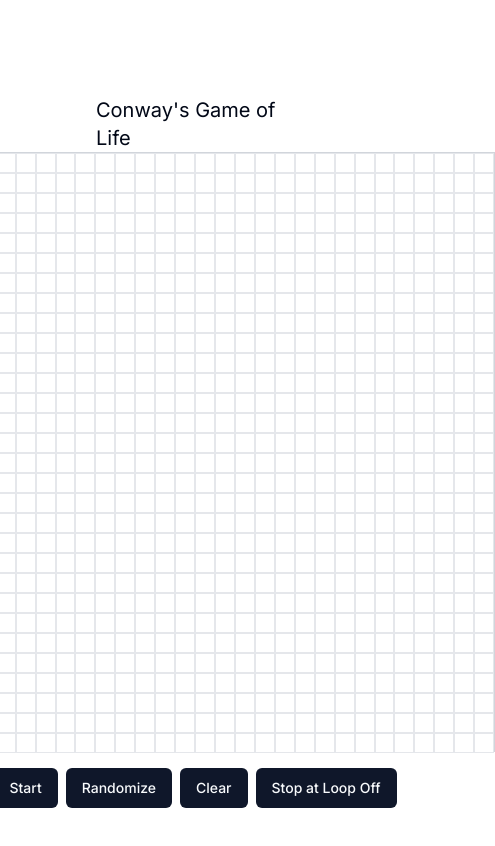
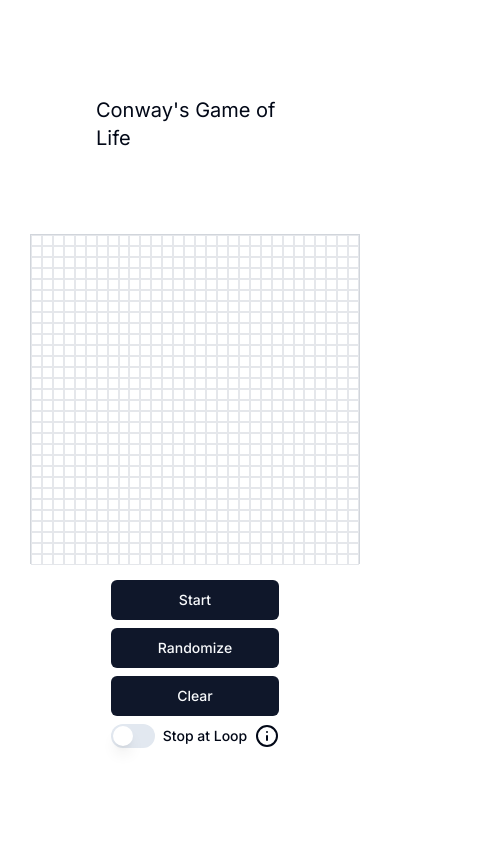
Before and after one commit to Tejs1/game-of-life, a Next.js app: page / in a window 390 px wide. Shown: the top 846 px of the page, 495 px wide, since content can reach past the window. Built offline with nearby package versions, Linux system fonts and the light colour scheme.

Commit message:
refactor: added swich to stop loop and cell width adjuments for mobile devices

```diff
--- a/app/GameOfLife.tsx
+++ b/app/GameOfLife.tsx
@@ -1,9 +1,24 @@
 "use client"
 import React, { useState, useEffect, useCallback, useRef } from "react"
 import { Button } from "@/components/ui/button"
+import { Switch } from "@/components/ui/switch"
+import { Label } from "@/components/ui/label"
+import {
+	Tooltip,
+	TooltipContent,
+	TooltipProvider,
+	TooltipTrigger,
+} from "@/components/ui/tooltip"
+import { Info } from "lucide-react"
+// device width
+
+function getCellSize(): number {
+	const minDimension = Math.min(window.innerWidth, window.innerHeight)
+	return Math.min(Math.floor(minDimension / 35), 20)
+}
 
 const GRID_SIZE = 30
-const CELL_SIZE = 20
+const CELL_SIZE = getCellSize()
 
 type Grid = boolean[][]
 
@@ -158,7 +173,7 @@
 	}
 
 	return (
-		<div className="flex flex-col items-center gap-4">
+		<div className="flex flex-col items-center gap-4 justify-center">
 			<div
 				ref={gridRef}
 				className="border border-gray-300 inline-block touch-none"
@@ -186,7 +201,7 @@
 					</div>
 				))}
 			</div>
-			<div className="flex gap-2">
+			<div className="flex gap-2 flex-col sm:flex-row">
 				<Button onClick={() => setIsRunning(!isRunning)}>
 					{isRunning ? "Stop" : "Start"}
 				</Button>
@@ -196,9 +211,28 @@
 				<Button onClick={clearGrid} disabled={isRunning}>
 					Clear
 				</Button>
-				<Button onClick={() => setStopAtLoop(!stopAtLoop)}>
-					{stopAtLoop ? "Stop at Loop On" : "Stop at Loop Off"}
-				</Button>
+
+				<div className="flex items-center space-x-2 ">
+					<Switch
+						id="loop"
+						checked={stopAtLoop}
+						onCheckedChange={() => setStopAtLoop(!stopAtLoop)}
+					/>
+					<Label htmlFor="loop">Stop at Loop</Label>
+					<TooltipProvider>
+						<Tooltip>
+							<TooltipTrigger>
+								<Info />
+							</TooltipTrigger>
+							<TooltipContent>
+								<p>
+									pauses the game when it detects a repeating pattern in the
+									grid.
+								</p>
+							</TooltipContent>
+						</Tooltip>
+					</TooltipProvider>
+				</div>
 			</div>
 		</div>
 	)
--- /dev/null
+++ b/components/ui/label.tsx
@@ -0,0 +1,26 @@
+"use client"
+
+import * as React from "react"
+import * as LabelPrimitive from "@radix-ui/react-label"
+import { cva, type VariantProps } from "class-variance-authority"
+
+import { cn } from "@/lib/utils"
+
+const labelVariants = cva(
+  "text-sm font-medium leading-none peer-disabled:cursor-not-allowed peer-disabled:opacity-70"
+)
+
+const Label = React.forwardRef<
+  React.ElementRef<typeof LabelPrimitive.Root>,
+  React.ComponentPropsWithoutRef<typeof LabelPrimitive.Root> &
+    VariantProps<typeof labelVariants>
+>(({ className, ...props }, ref) => (
+  <LabelPrimitive.Root
+    ref={ref}
+    className={cn(labelVariants(), className)}
+    {...props}
+  />
+))
+Label.displayName = LabelPrimitive.Root.displayName
+
+export { Label }
--- /dev/null
+++ b/components/ui/switch.tsx
@@ -0,0 +1,29 @@
+"use client"
+
+import * as React from "react"
+import * as SwitchPrimitives from "@radix-ui/react-switch"
+
+import { cn } from "@/lib/utils"
+
+const Switch = React.forwardRef<
+  React.ElementRef<typeof SwitchPrimitives.Root>,
+  React.ComponentPropsWithoutRef<typeof SwitchPrimitives.Root>
+>(({ className, ...props }, ref) => (
+  <SwitchPrimitives.Root
+    className={cn(
+      "peer inline-flex h-6 w-11 shrink-0 cursor-pointer items-center rounded-full border-2 border-transparent transition-colors focus-visible:outline-none focus-visible:ring-2 focus-visible:ring-ring focus-visible:ring-offset-2 focus-visible:ring-offset-background disabled:cursor-not-allowed disabled:opacity-50 data-[state=checked]:bg-primary data-[state=unchecked]:bg-input",
+      className
+    )}
+    {...props}
+    ref={ref}
+  >
+    <SwitchPrimitives.Thumb
+      className={cn(
+        "pointer-events-none block h-5 w-5 rounded-full bg-background shadow-lg ring-0 transition-transform data-[state=checked]:translate-x-5 data-[state=unchecked]:translate-x-0"
+      )}
+    />
+  </SwitchPrimitives.Root>
+))
+Switch.displayName = SwitchPrimitives.Root.displayName
+
+export { Switch }
--- /dev/null
+++ b/components/ui/tooltip.tsx
@@ -0,0 +1,30 @@
+"use client"
+
+import * as React from "react"
+import * as TooltipPrimitive from "@radix-ui/react-tooltip"
+
+import { cn } from "@/lib/utils"
+
+const TooltipProvider = TooltipPrimitive.Provider
+
+const Tooltip = TooltipPrimitive.Root
+
+const TooltipTrigger = TooltipPrimitive.Trigger
+
+const TooltipContent = React.forwardRef<
+  React.ElementRef<typeof TooltipPrimitive.Content>,
+  React.ComponentPropsWithoutRef<typeof TooltipPrimitive.Content>
+>(({ className, sideOffset = 4, ...props }, ref) => (
+  <TooltipPrimitive.Content
+    ref={ref}
+    sideOffset={sideOffset}
+    className={cn(
+      "z-50 overflow-hidden rounded-md border bg-popover px-3 py-1.5 text-sm text-popover-foreground shadow-md animate-in fade-in-0 zoom-in-95 data-[state=closed]:animate-out data-[state=closed]:fade-out-0 data-[state=closed]:zoom-out-95 data-[side=bottom]:slide-in-from-top-2 data-[side=left]:slide-in-from-right-2 data-[side=right]:slide-in-from-left-2 data-[side=top]:slide-in-from-bottom-2",
+      className
+    )}
+    {...props}
+  />
+))
+TooltipContent.displayName = TooltipPrimitive.Content.displayName
+
+export { Tooltip, TooltipTrigger, TooltipContent, TooltipProvider }
--- a/package.json
+++ b/package.json
@@ -9,7 +9,10 @@
     "lint": "next lint"
   },
   "dependencies": {
+    "@radix-ui/react-label": "^2.1.0",
     "@radix-ui/react-slot": "^1.1.0",
+    "@radix-ui/react-switch": "^1.1.0",
+    "@radix-ui/react-tooltip": "^1.1.2",
     "class-variance-authority": "^0.7.0",
     "clsx": "^2.1.1",
     "lucide-react": "^0.412.0",
```
Also changed, not shown: 1 other file (tests, documents, lock files or other folders).
